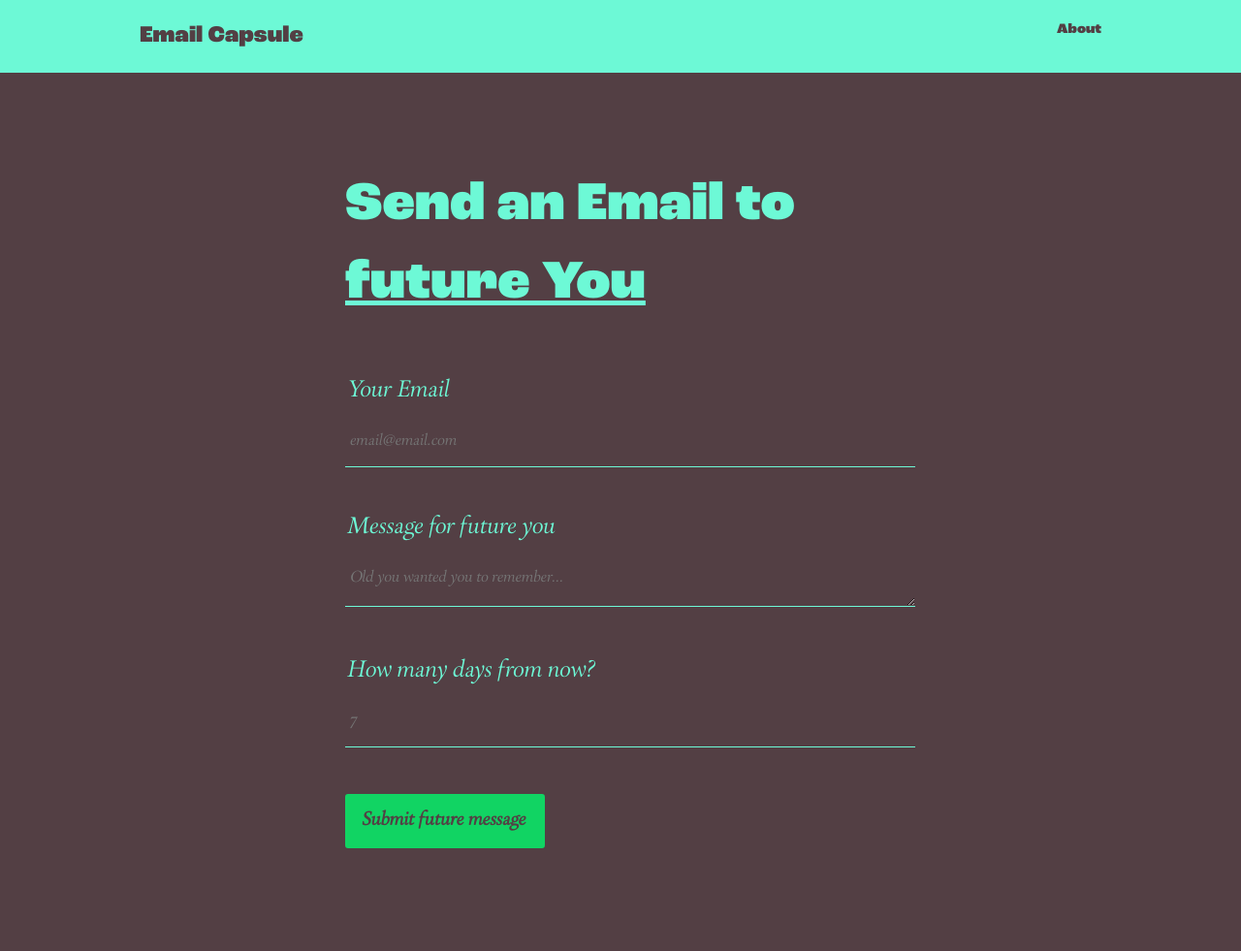
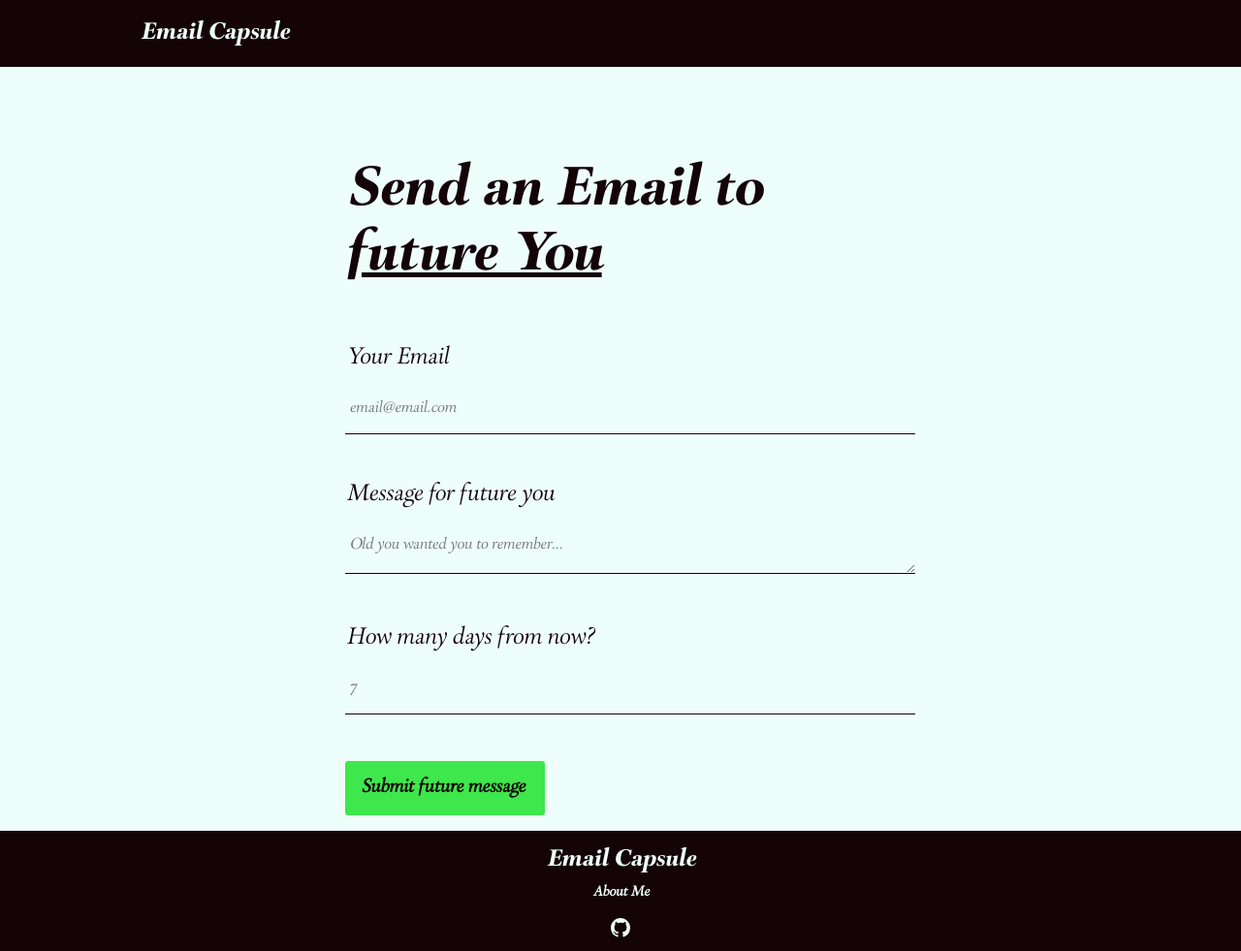
Before and after one commit to mgonza63/node-email, a website: page public/index.html in a window 1280 px wide. Shown: the whole page at 97% size. Before the commit the page ends 891 px from the top, so only its background shows below. Drawn offline with Linux system fonts and the light colour scheme.

Commit message:
changed page style and added footer

```diff
--- a/public/index.html
+++ b/public/index.html
@@ -15,9 +15,9 @@
         <div class="brand">
         <span class=""><a href="/">Email Capsule</a></span>
       </div>
-      <div class="margin-left">
+      <!-- <div class="margin-left">
       <span class="nav-item"><a href="about.html">About</a></span>
-      </div>
+      </div> -->
       </div>
     </nav>
     <main class="container">
@@ -53,18 +53,23 @@
       <button class="toast-button" onclick="toast()">Toast</button>
 
     </section>
+
+    -->
     <footer>
       <div class="footer">
          <div class="brand">
          <span class=""><a href="/">Email Capsule</a></span>
        </div>
-      <div class="margin-left">
-      <span class="nav-item"><a href="about.html">About</a></span>
+       <div class="link">
+       <span class="nav-item"><a href="https://mau.vision/" target="_blank">About Me</a></span>
+       </div>
+       <div class="link">
+         <a href="https://github.com/mgonza63/node-email" target="_blank">
+        <svg class="github" xmlns="http://www.w3.org/2000/svg" viewBox="0 0 24 24" width="24" height="24"><path fill="none" d="M0 0h24v24H0z"/><path d="M12 2C6.475 2 2 6.475 2 12a9.994 9.994 0 0 0 6.838 9.488c.5.087.687-.213.687-.476 0-.237-.013-1.024-.013-1.862-2.512.463-3.162-.612-3.362-1.175-.113-.288-.6-1.175-1.025-1.413-.35-.187-.85-.65-.013-.662.788-.013 1.35.725 1.538 1.025.9 1.512 2.338 1.087 2.912.825.088-.65.35-1.087.638-1.337-2.225-.25-4.55-1.113-4.55-4.938 0-1.088.387-1.987 1.025-2.688-.1-.25-.45-1.275.1-2.65 0 0 .837-.262 2.75 1.026a9.28 9.28 0 0 1 2.5-.338c.85 0 1.7.112 2.5.337 1.912-1.3 2.75-1.024 2.75-1.024.55 1.375.2 2.4.1 2.65.637.7 1.025 1.587 1.025 2.687 0 3.838-2.337 4.688-4.562 4.938.362.312.675.912.675 1.85 0 1.337-.013 2.412-.013 2.75 0 .262.188.574.688.474A10.016 10.016 0 0 0 22 12c0-5.525-4.475-10-10-10z"/></svg>
+      </a>
       </div>
        </div>
      </footer>
-    -->
-
     <div id="toast">Your message will be sent in the future!</div>
 
   </body>
--- a/public/styles.css
+++ b/public/styles.css
@@ -1,3 +1,9 @@
+:root {
+  --color-secondary: #eefffb;
+  --color-primary: #140408;
+  --button-primary: #3ee74c;
+
+}
 @font-face {
   src: url(./fonts/roc.ttf);
   font-family: "Roc";
@@ -10,21 +16,22 @@
   src: url(./fonts/lane-light.ttf);
   font-family: "lane-light";
 }
+
 body {
-  color: #6df9d6;
-  background-color: #533f44;
+  color: var(--color-primary);
+  background-color: var(--color-secondary);
   margin: 0;
 }
 li {
   list-style: none;
 }
 nav {
-  background-color: #6df9d6;
+  background-color: var(--color-primary);
   padding: 0;
   margin: 0;
 }
 a {
-  color: #533f44;
+  color: var(--color-secondary);
   text-decoration: none;
 }
 a:hover {
@@ -45,24 +52,27 @@ main {
   margin-bottom: 6em;
 }
 .brand {
-  font-family: roc, sans-serif;
+  font-family: lane, sans-serif;
   font-weight: 600;
   font-style: normal;
-  color: #533f44;
+  color: var(--color-secondary);
   font-size: 1.5rem;
 }
 .margin-left {
   margin-left: auto;
 }
 .nav-item {
-  color: #533f44;
-  font-family: roc, sans-serif;
+  color: var(--color-secondary);
+  font-family: lane-light, sans-serif;
   font-weight: 600;
   font-size: 0.9rem;
 }
+.github {
+  fill: var(--color-secondary);
+}
 h1,
 h2 {
-  font-family: roc, sans-serif;
+  font-family: lane, sans-serif;
   font-weight: 600;
   font-style: normal;
 }
@@ -94,7 +104,7 @@ label {
 }
 input,
 textarea {
-  color: #6df9d6;
+  color: var(--color-primary);
   font-family: lane-light, serif;
   font-style: normal;
   font-size: 1rem;
@@ -102,7 +112,7 @@ textarea {
   width: 90%;
   background: none;
   border: none;
-  border-bottom: 1px solid #6df9d6;
+  border-bottom: 1px solid var(--color-primary);
   padding: 1em 1em 1em 0.25em;
 }
 textarea {
@@ -119,21 +129,29 @@ button {
   border-radius: 3px;
   padding: 0.75em 1em 0.75em 0.7em;
   text-align: center;
-  background-color: #11d463;
-  color: #533f44;
+  background-color: var(--button-primary);
+  color: var(--color-primary);
 
-  border: 2px solid #11d463;
+  border: 2px solid var(--button-primary);
   transition: all 200ms ease-out;
   cursor: pointer;
 }
 button:hover {
   border-radius: 28px;
-  border: 2px solid #6df9d6;
-  background-color: #533f44;
-  color: #6df9d6;
+  border: 2px solid var(--button-primary);
+  background-color: var(--color-secondary);
+  color: var(--color-primary);
 }
 footer {
-  background-color: #6df9d6;
+  background-color: var(--color-primary);
+  color: var(--color-secondary);
+  display: grid;
+  place-items: center;
+  text-align: center;
+  padding-top: 1em;
+}
+.link {
+  padding: .5em 0;
 }
 @media screen and (min-width: 48em) {
   h1 {
```
Lines whose indentation alone changed are shown as unchanged.
